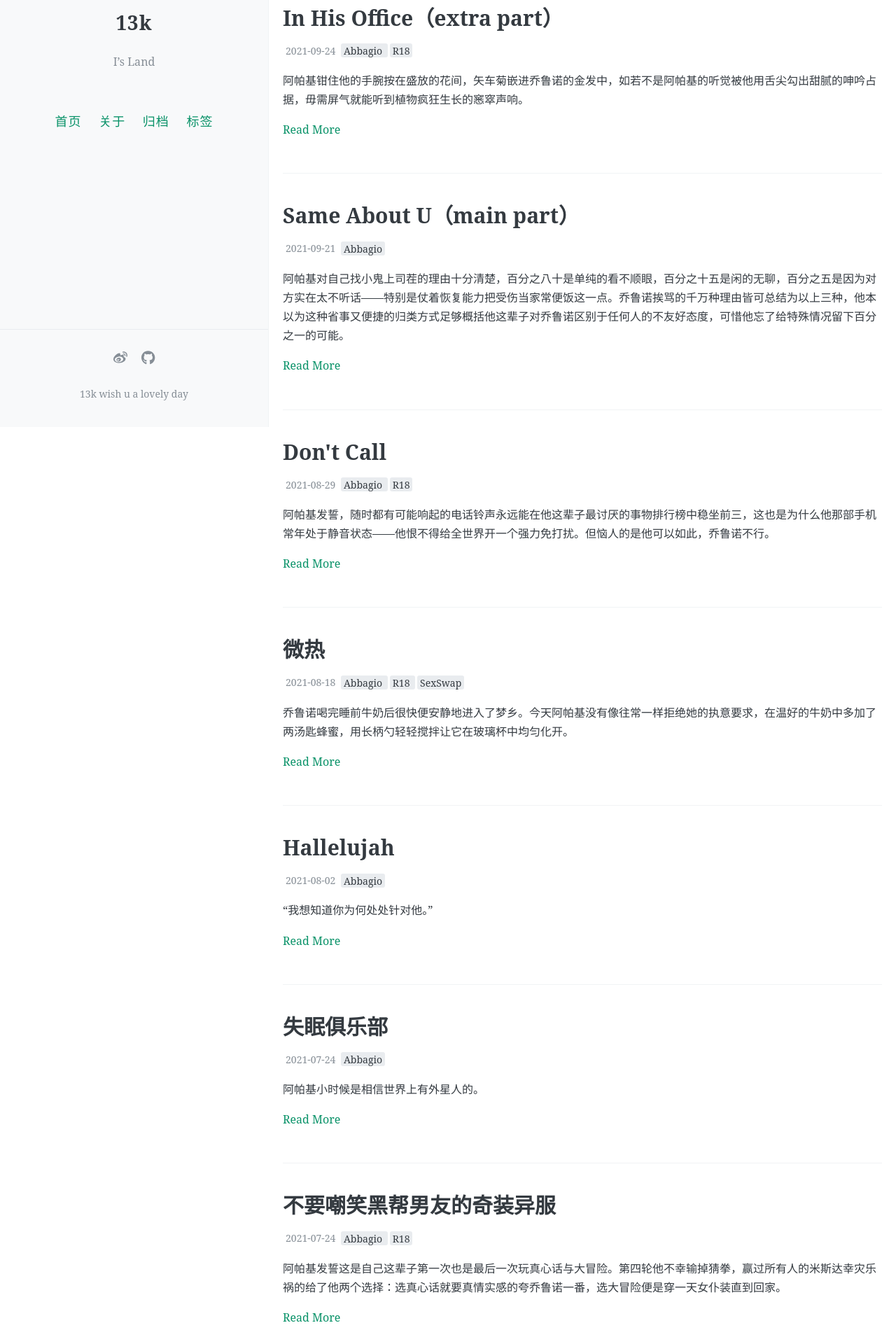
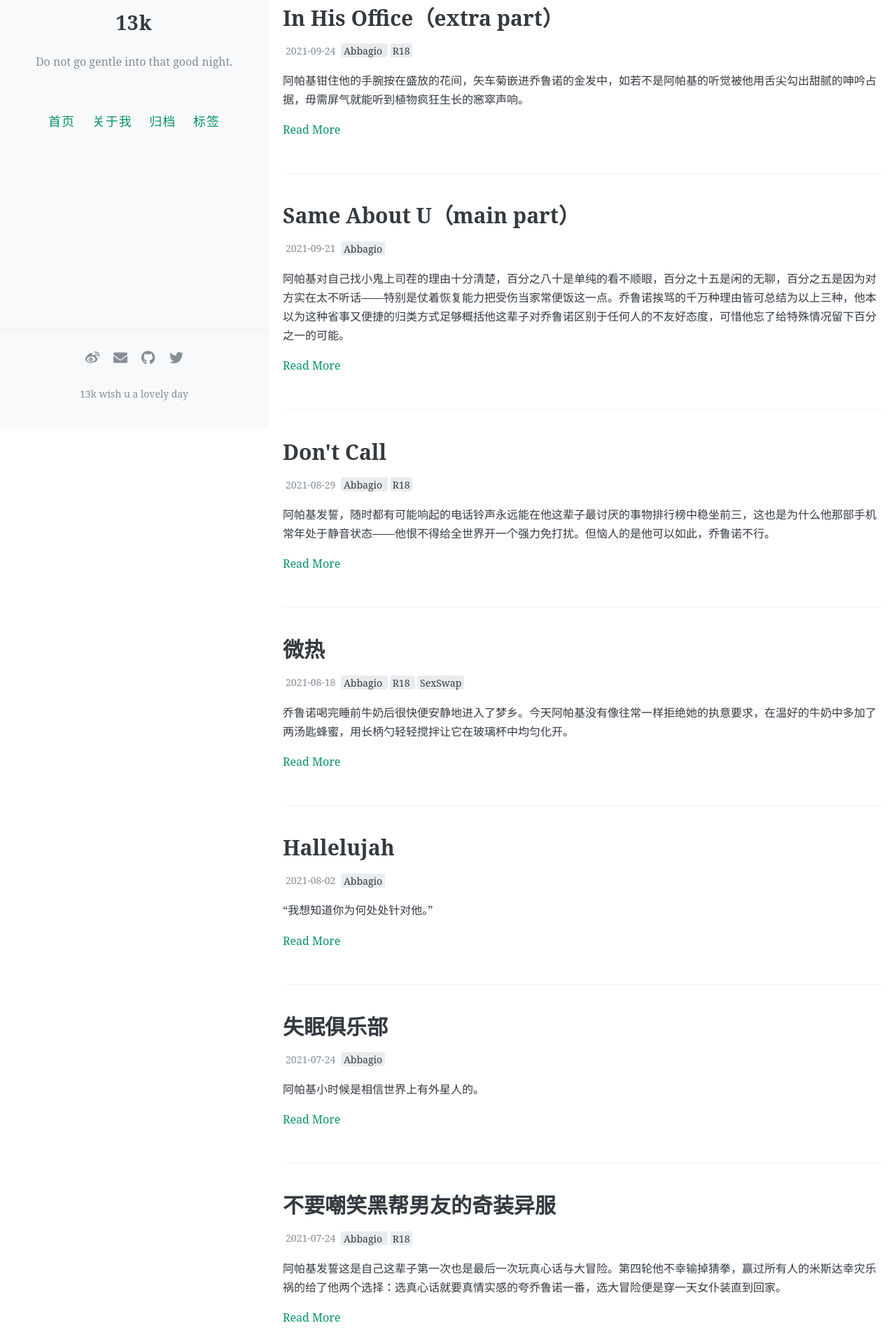
Before and after one commit to 13kDonuts/13k, a Jekyll site: the page built from index.html, in a window 1280 px wide. Shown: the part 290-2190 px from the top of the page at 70% size. Built offline with Jekyll 4.4.1, drawn with Linux system fonts in a browser that asks for light colours; the list of posts is cut into pages by our own code; comment, search, counter and statistics services are not loaded.

Commit message:
Update _config.yml

```diff
--- a/_config.yml
+++ b/_config.yml
@@ -8,7 +8,7 @@
 
 # 描述/签名
 name: 13k
-description: I’s Land
+description: Do not go gentle into that good night.
 
 # 输入你的网站域名（如果你没有添加自己的域名，而是直接用GitHub pages分配的域名的话可以省略）
 url:
@@ -33,7 +33,7 @@ favicon: https://i.loli.net/2021/11/26/OGEX4QrzFpNeA1P.jpg
 navigation:
   - name: 首页
     url: /
-  - name: 关于
+  - name: 关于我
     url: /about
   - name: 归档
     url: /archive
@@ -48,20 +48,20 @@ excerpt_separator: <!-- more -->
 
 # 你的社交网络链接，它们会作为图标出现在你的网站页脚中，可选填写
 footer-links:
-  weibo:  https://weibo.com/u/2579463125
+  weibo: https://weibo.com/u/2579463125
   behance: # https://www.behance.net/<>
   dribbble: # https://dribbble.com/<>
-  email: #youremailaddress@mail.com
+  email: 179355064@qq.com
   facebook: #https://www.facebook.com/<>
   flickr: #https://www.flickr.com/<>
-  github: FromEndWorld/loffer #https://github.com/<>
+  github: https://github.com/13kDonuts
   instagram: #https://instagram.com/<>
   linkedin: #https://www.linkedin.com/in/<>
   pinterest: #https://www.pinterest.com/<>
   rss: #随便填点啥RSS就能用了
   stackoverflow: # http://stackoverflow.com/<>
   tumblr: # https://<username>.tumblr.com
-  twitter: # https://www.twitter.com/<your_twitter_username>
+  twitter: https://twitter.com/Giopudding_
   youtube: # channel/<your_long_string> or user/<user-name>
 
 # 站点页脚的文字
```
